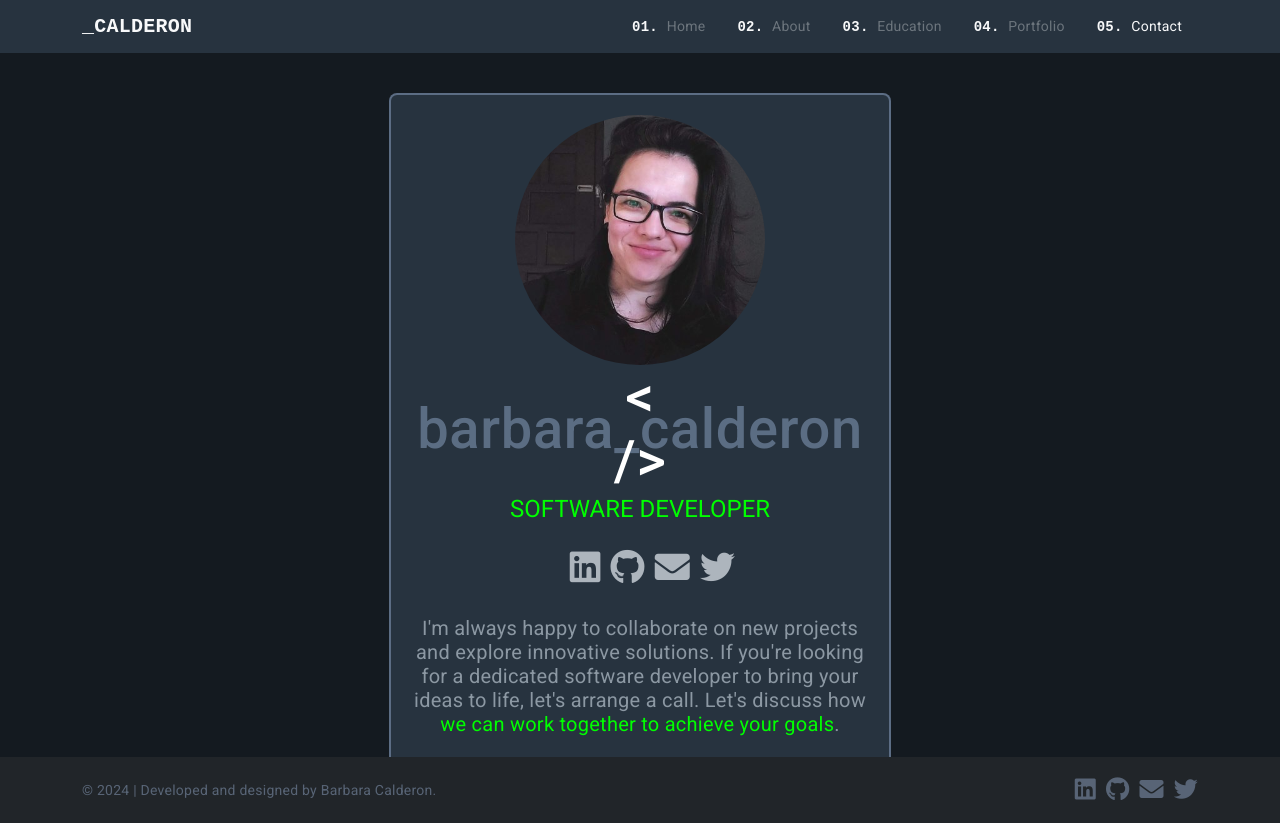
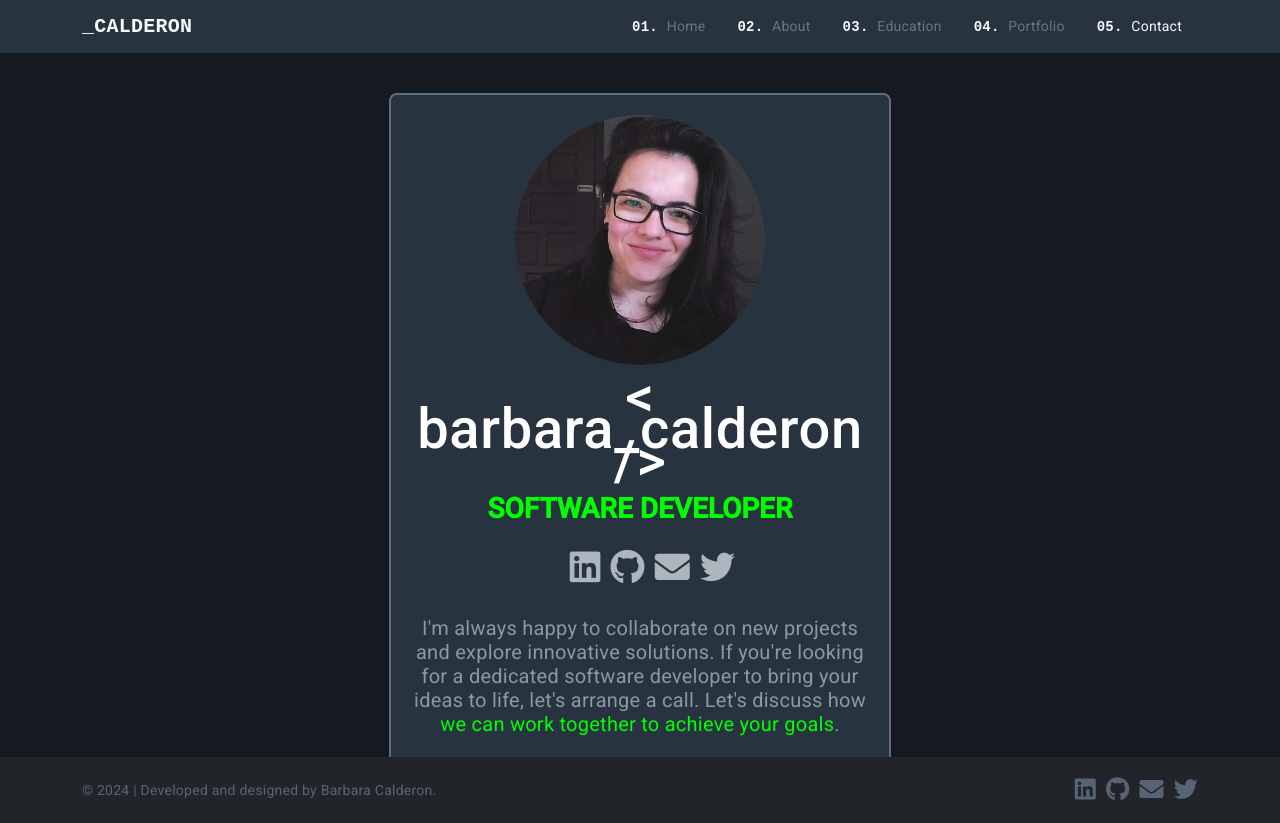
Before and after one commit to barbaracalderon/angular-portfolio-app, an Angular app: page /contact in a window 1280 px wide. Built offline with nearby package versions, Linux system fonts and the light colour scheme.

Commit message:
style: fix colors on contact me

```diff
--- a/src/app/about/about.component.html
+++ b/src/app/about/about.component.html
@@ -12,10 +12,10 @@
                 </p>
                 <p class="default-p">
                     My interest in professional software started back in 2018 when I had to capture,
-                    clean and analyze a bunch of data for my Master's Thesis on International Political
+                    clean and analyze thousands of data for my Master's Thesis on International Political
                     Economy. Turns out, solving a problem through coding taught me a great deal about
                     <span class="default-highlight">programming, logic and automation</span>.
-                    Next year, I was back into college to study computers and also getting my <span class="default-highlight">
+                    Next year, I was back into college to study computers and also landed my <span class="default-highlight">
                         first job in the tech industry</span>.
                 </p>
                 <p class="default-p">
--- a/src/app/contact/contact.component.css
+++ b/src/app/contact/contact.component.css
@@ -14,7 +14,7 @@
 
 .contact-title{
     font-size: 3.5rem;
-    color: #b0caf063;
+    color: #ffffff;
 }
 
 
@@ -23,8 +23,9 @@
 }
 
 h1 {
-    font-size: 1.5rem;
+    font-size: 1.75rem;
     margin-bottom: 1.5rem;
+    font-weight: bolder;
 }
 
 .contact-image {
```
